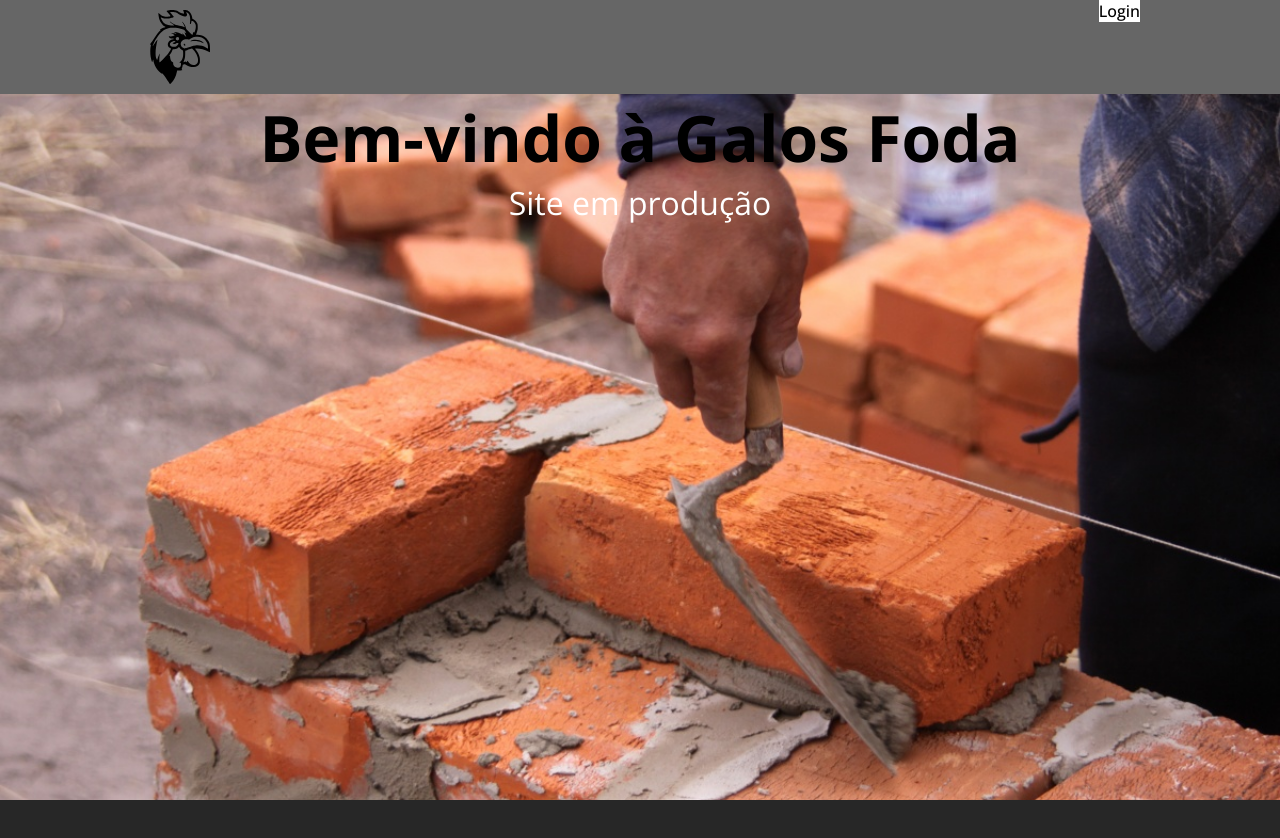
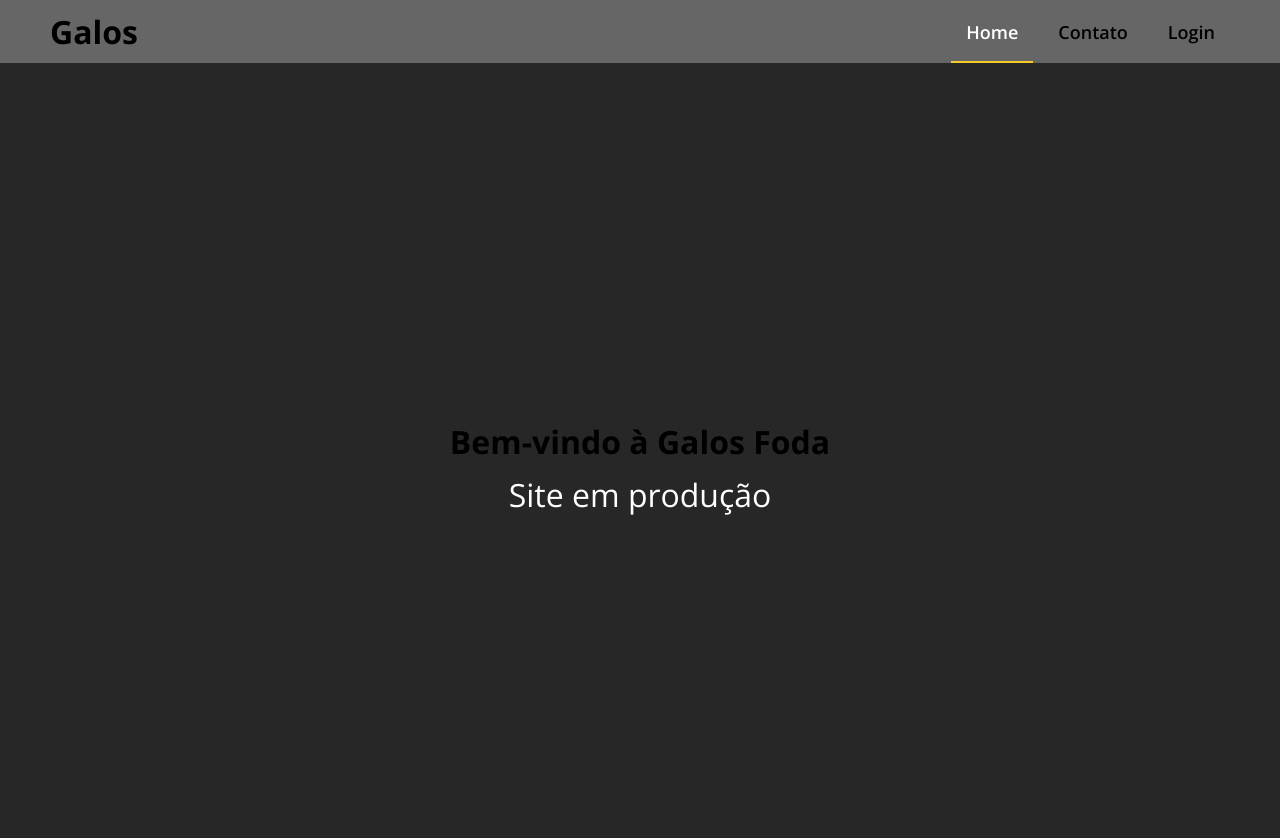
Before and after one commit to Fuuuzer/galos-foda, a plain HTML site: page frontend/index.html in a window 1280 px wide. Before the commit the page ends 800 px from the top, so only its background shows below. Drawn offline with nearby package versions, Linux system fonts and the light colour scheme.

Commit message:
header index

```diff
--- a/frontend/index.html
+++ b/frontend/index.html
@@ -13,10 +13,10 @@
 
   <header class="header-bg">
     <nav>
-      <img src="/assets/img/galos-logo.svg" alt="">
+      <h1>Galos</h1>
       <ul>
-        <li></li>
-        <li></li>
+        <li><a class="active" href="#">Home</a></li>
+        <li><a href="/contato">Contato</a></li>
         <li><a href="/frontend/auth/auth.html">Login</a></li>
       </ul>
     </nav>
@@ -25,7 +25,6 @@
   <main class="hero">
     <h1>Bem-vindo à Galos Foda</h1>
     <p>Site em produção</p>
-    <!-- <img src="/assets/img/construcao.jpeg" alt=""> -->
   </main>
 
 </body>
--- a/frontend/style.css
+++ b/frontend/style.css
@@ -1,43 +1,49 @@
-body {
-  background-image: url("/assets/img/construcao.jpeg");
-  background-repeat: no-repeat;
-  background-size: cover;
-}
-
-h1 {
-  font-size: 4rem;
-}
-
-img {
-  display: block;
-  width: 60px;
-  margin: 10px;
-}
-
 .header-bg {
   background: #666666;
 }
 
+h1 {
+  font-size: 2rem;
+  margin: 10px;
+}
+
 nav {
-  max-width: 1000px;
+  max-width: 1200px;
   margin: 0 auto;
   display: flex;
+  align-items: center;
   justify-content: space-between;
 }
 
 ul {
   display: flex;
   list-style: none;
+  align-items: center;
+  padding: 10px;
+  gap: 10px;
+}
+li a {
+  padding: 17px 15px;
+  border-bottom: 2px solid transparent;
+  color: #000;
+  text-decoration: none;
+  transition: all 0.2s ease-in-out;
+  font-weight: 600;
+  font-size: 1.125rem;
 }
 
-li a {
-  background-color: #fff;
-  text-decoration: none;
-  color: #000;
-  font-weight: 500;
+li a.active {
+  border-bottom: 2px solid #f4cc2c;
+  color: #fff;
+}
+
+li a:hover {
+  border-bottom: 2px solid #f4cc2c;
+  color: #fff;
 }
 
 .hero {
+  height: 100%;
   width: 100%;
   display: flex;
   flex-direction: column;
```
